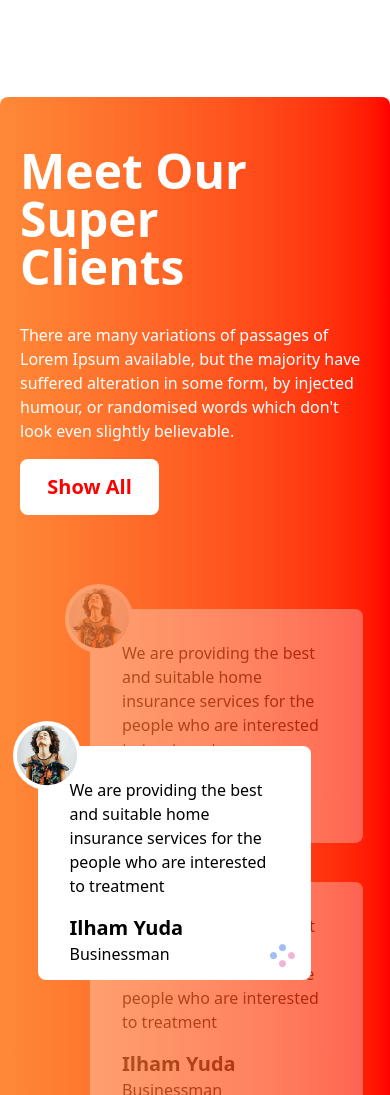
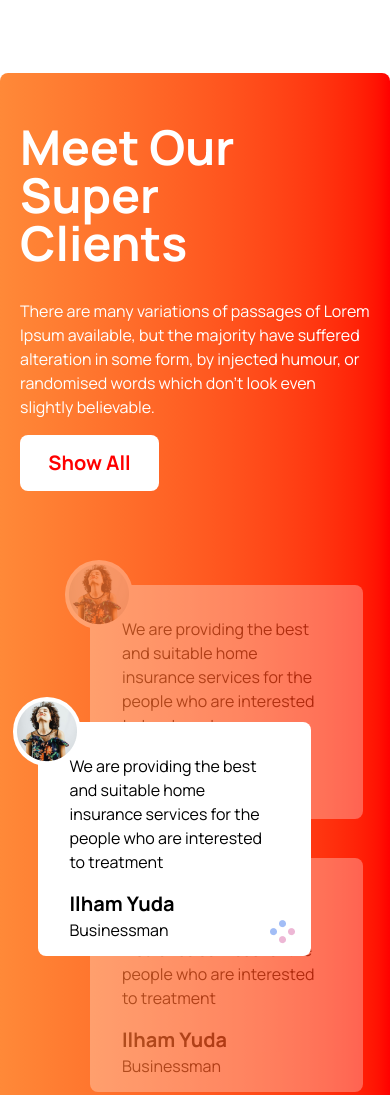
Before and after one commit to Shajid1041/tea-house, a plain HTML site: page index.html in a window 390 px wide. Shown: the part 4029-5124 px from the top of the page. Drawn offline with nearby package versions, Linux system fonts and the light colour scheme.

Commit message:
fixed some code(9)

```diff
--- a/index.html
+++ b/index.html
@@ -8,8 +8,9 @@
     <script src="https://cdn.jsdelivr.net/npm/@tailwindcss/browser@4"></script>
     <!-- font awesome cdn link -->
     <link rel="stylesheet" href="https://cdnjs.cloudflare.com/ajax/libs/font-awesome/7.0.0/css/all.min.css" integrity="sha512-DxV+EoADOkOygM4IR9yXP8Sb2qwgidEmeqAEmDKIOfPRQZOWbXCzLC6vjbZyy0vPisbH2SyW27+ddLVCN+OMzQ==" crossorigin="anonymous" referrerpolicy="no-referrer" />
+    <link rel="stylesheet" href="styles/style.css">
 </head>
-<body>
+<body class="manrope_font">
     <header class="my-5 ">
         <div class="banner-parent flex flex-col md:flex-row min-h-[200px] max-w-[1240px] mx-auto">
             <div class="banner-left mx-8 md:mx-0">
@@ -81,7 +82,7 @@
             </div>
          </div>
         <!-- meet our client section start here-->
-         <div class="parent_div max-w-[1240px] mx-auto mt-[100px] flex flex-col md:flex-row gap-5 px-5 pt-[50px] md:pt-[10px] pb-[100px] md:pb-[10px] my-[30px] md:my-1 bg-gradient-to-r from-[#ff8938] to-[#ff0000] h-[120vh] md:h-[600px] rounded-lg relative">
+         <div class="parent_div max-w-[1240px] mx-auto mt-[100px] flex flex-col md:flex-row gap-5 px-5 pt-[50px] md:pt-[10px] pb-[150vh] md:pb-[10px] my-[30px] md:my-1 bg-gradient-to-r from-[#ff8938] to-[#ff0000] h-[120vh] md:h-[600px] rounded-lg relative">
             <div class="left md:w-1/2 text-white flex justify-center items-center
             ">
                 <div>
```
